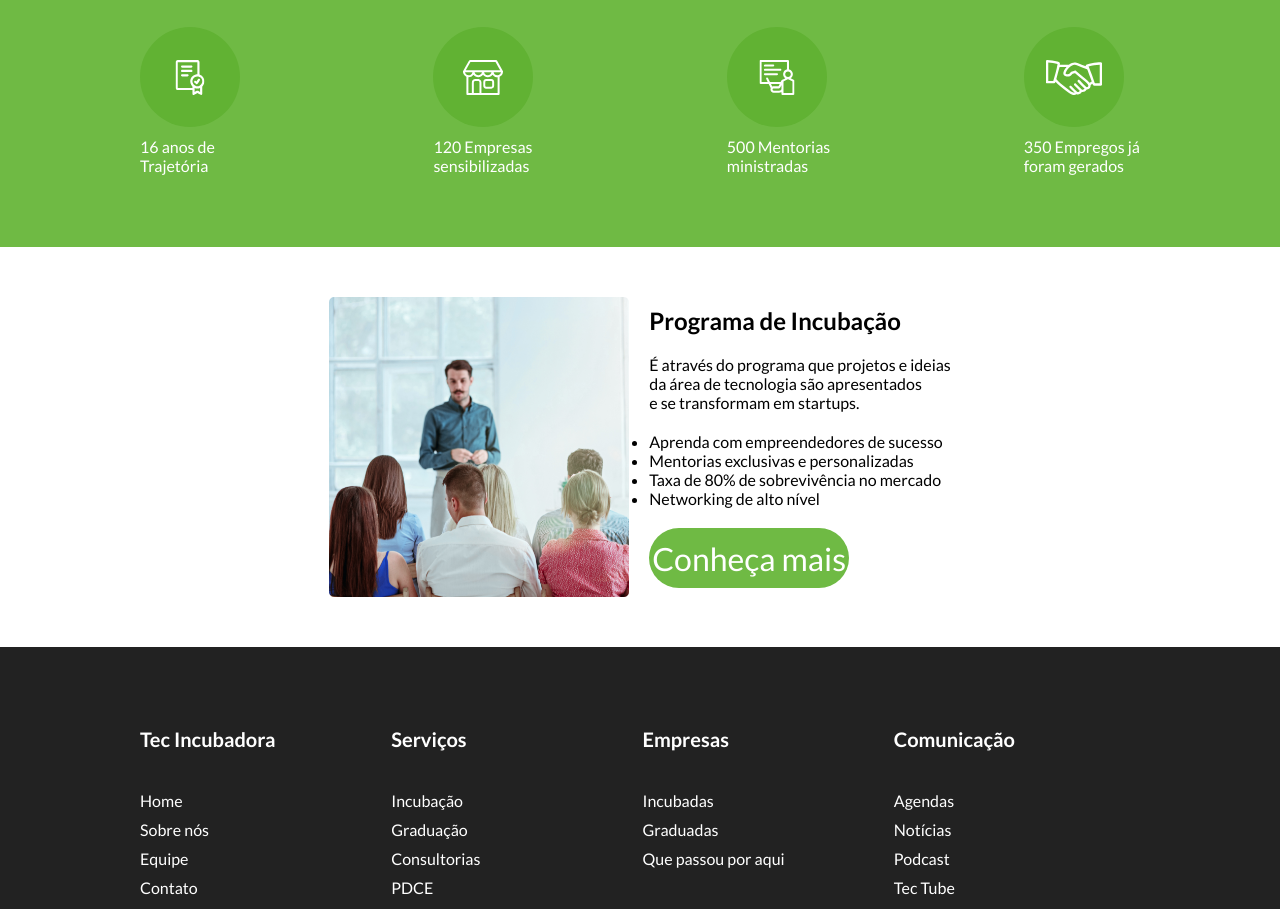
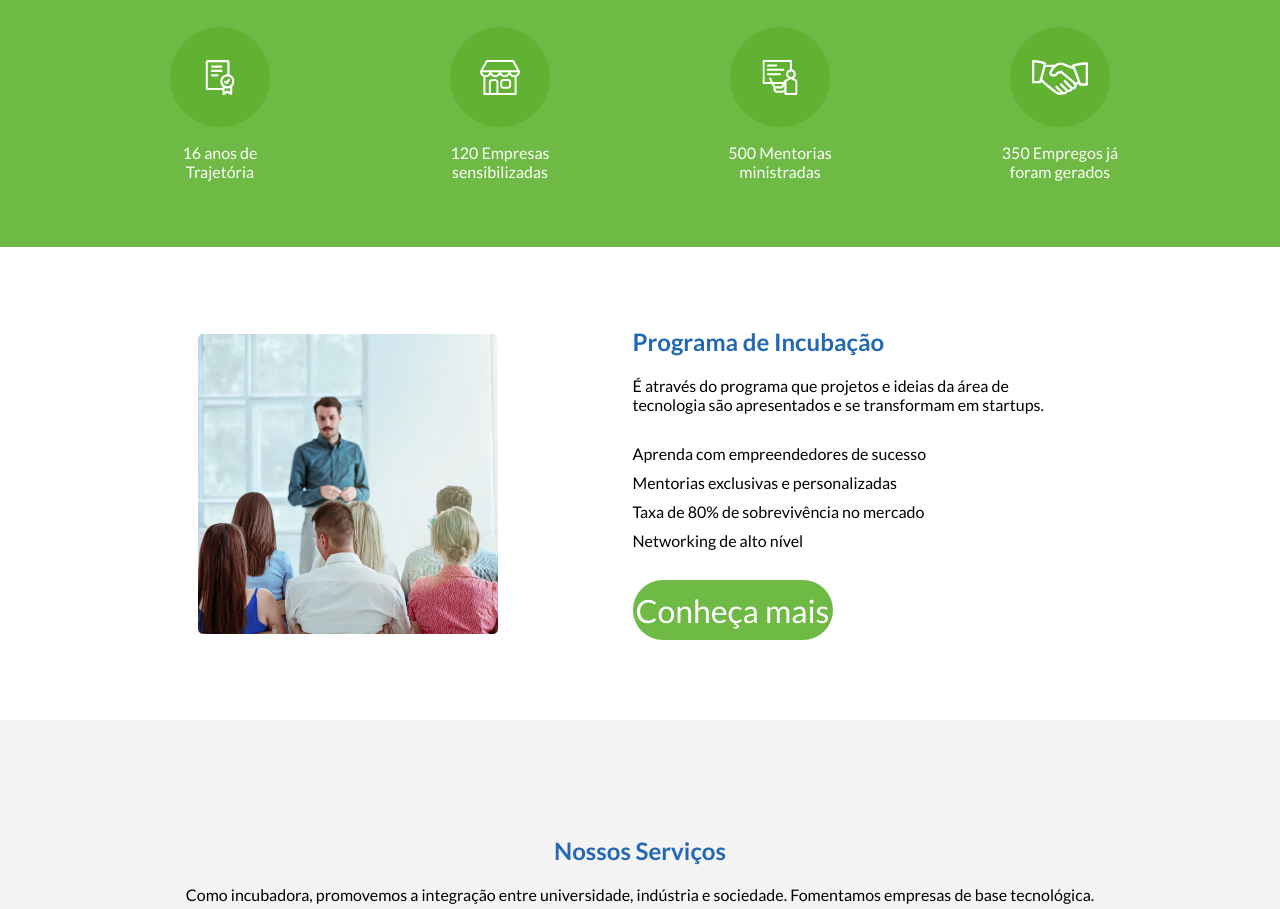
Before and after one commit to leoalcantara/tec-incubadora-frontend, a React (Vite) app: page / in a window 1280 px wide. Shown: the part 120-1029 px from the top of the page. Built offline with nearby package versions, Linux system fonts and the light colour scheme.

Commit message:
feature: our services section started

```diff
--- a/src/App.jsx
+++ b/src/App.jsx
@@ -20,54 +20,71 @@ function App() {
       <div className={styles.aboutContainer}>
         <div className={styles.aboutBox}>
 
-          <div>
+          <div className={styles.aboutCard}>
             <div className={styles.circle}>
               <img src={CertificationIcon} alt="" />
             </div>
-            <p>16 anos de <br/>Trajetória</p>
+            <p>16 anos de Trajetória</p>
           </div>
-          <div>
+
+          <div className={styles.aboutCard}>
             <div className={styles.circle}>
               <img src={CompaniesIcon} alt="" />
             </div>
-            <p>120 Empresas <br/> sensibilizadas</p>
+            <p>120 Empresas sensibilizadas</p>
           </div>
-          <div>
+
+          <div className={styles.aboutCard} >
             <div className={styles.circle}>
               <img src={MentorIngIcon} alt="" />
             </div>
-            <p>500 Mentorias<br/>ministradas</p>
+            <p>500 Mentorias ministradas</p>
           </div>
-          <div>
+
+          <div className={styles.aboutCard}>
             <div className={styles.circle}>
               <img src={JobsIcon} alt="" />
             </div>
-            <p>350 Empregos já<br/>foram gerados</p>
+            <p>350 Empregos já foram gerados</p>
           </div>
+
         </div>
       </div>
 
+
+
       <div className={styles.container}>
         <div className={styles.box}>
+
           <div>
             <img src={ProgramImage} alt="" />
           </div>
+
           <div>
             <h2>Programa de Incubação</h2>
             <span>
-              É através do programa que projetos e ideias <br /> da área de
-              tecnologia são apresentados <br /> e se transformam em startups.
+              É através do programa que projetos e ideias da área de
+              tecnologia são apresentados  e se transformam em startups.
             </span>
             <ul>
-              <li>Aprenda com empreendedores de sucesso</li>
-              <li>Mentorias exclusivas e personalizadas</li>
-              <li>Taxa de 80% de sobrevivência no mercado</li>
-              <li>Networking de alto nível</li>
+              <li className={styles.item}>Aprenda com empreendedores de sucesso</li>
+              <li className={styles.item}>Mentorias exclusivas e personalizadas</li>
+              <li className={styles.item}>Taxa de 80% de sobrevivência no mercado</li>
+              <li className={styles.item}>Networking de alto nível</li>
             </ul>
 
             <button>Conheça mais</button>
           </div>
         </div>
+      </div>
+
+
+      <div className={styles.servicesContainer}>
+        <div className={styles.servicesBox}>
+          <h2>Nossos Serviços</h2>
+          <p>Como incubadora, promovemos a integração entre universidade, indústria e sociedade. Fomentamos empresas de base tecnológica.</p>
+        </div>
+
       </div>
 
       <Footer />
--- a/src/App.module.css
+++ b/src/App.module.css
@@ -1,30 +1,38 @@
 .aboutContainer {
   padding: 80px 60px;
-  width: 100vw;
   height: 300px;
   background-color: var(--green-500);
   display: flex;
-
 }
 
 .aboutBox {
   display: flex;
   width: 1000px;
-  flex-direction: row;
   justify-content: space-between;
-  margin: 0 auto;
+  margin: auto;
+
+}
+
+.aboutCard {
+  padding: 0 10px;
+  max-width: 160px;
+  display: flex;
+  flex-direction: column;
+  align-items: center;
+  text-align: center;
+
+  gap: 16px;
 }
 
 .circle {
+  display: flex;
+  flex-direction: column;
+  justify-content: center;
+
+  background-color: var(--green-600);
   border-radius: 50%;
   width: 100px;
   height: 100px;
-  background-color: var(--green-600);
-
-  display: flex;
-  flex-direction: column;
-  text-align: center;
-  justify-content: center;
 }
 
 .circle img{
@@ -32,39 +40,37 @@
 }
 
 .aboutBox p {
-  font-size: 0,8rem;
+  margin-left: auto;
+  margin-right: auto;
   justify-content: center;
   color: var(--white);
-  margin-top: 10px;
+
 }
 
 .container {
+  padding: 80px 60px;
   display: flex;
   justify-content: center;
   align-items: center;
-
-  height: 400px;
 
   background-color: var(--white);
 }
 
 .box {
   display: flex;
+  width: 1000px;
   flex-direction: row;
-  justify-content: flex-start;
+  justify-content: space-around;
   align-items: center;
-  padding: 20px;
-  margin: 25px;
 }
 
 .box div {
   display: flex;
+  max-width: 450px;
   flex-direction: column;
-  justify-content: center;
   align-items: left;
+
   gap: 20px;
-
-  margin: 0;
 }
 
 .box img {
@@ -72,3 +78,38 @@
   width: 300px;
   margin-right: 20px;
 }
+
+.box h2 {
+  color: var(--blue-500);
+}
+
+.box ul {
+  list-style: none;
+}
+
+.item {
+  position: relative;
+  margin: 10px 0;
+}
+
+
+.servicesContainer{
+  padding: 80px 60px;
+  height: 300px;
+  background-color: var(--gray-300);
+  display: flex;
+}
+
+.servicesBox {
+  display: flex;
+  flex-direction: column;
+  width: 1000px;
+  text-align: center;
+  margin: auto;
+  gap: 20px;
+
+}
+
+.servicesBox h2 {
+  color: var(--blue-500);
+}
--- a/src/global.css
+++ b/src/global.css
@@ -6,6 +6,7 @@
     --blue-600 : #0959AF;
     --gray-100 : #F2F2F2;
     --gray-200 : #EEEEEE;
+    --gray-300 : #F4F4F4;
     --gray-400 : #7C7C7C;
     --gray-500 : #756F6F;
     --black-600: #222222;
```
Also changed, not shown: src/assets/seta-lista.png (renamed from src/assets/seta-lista 1.png).
